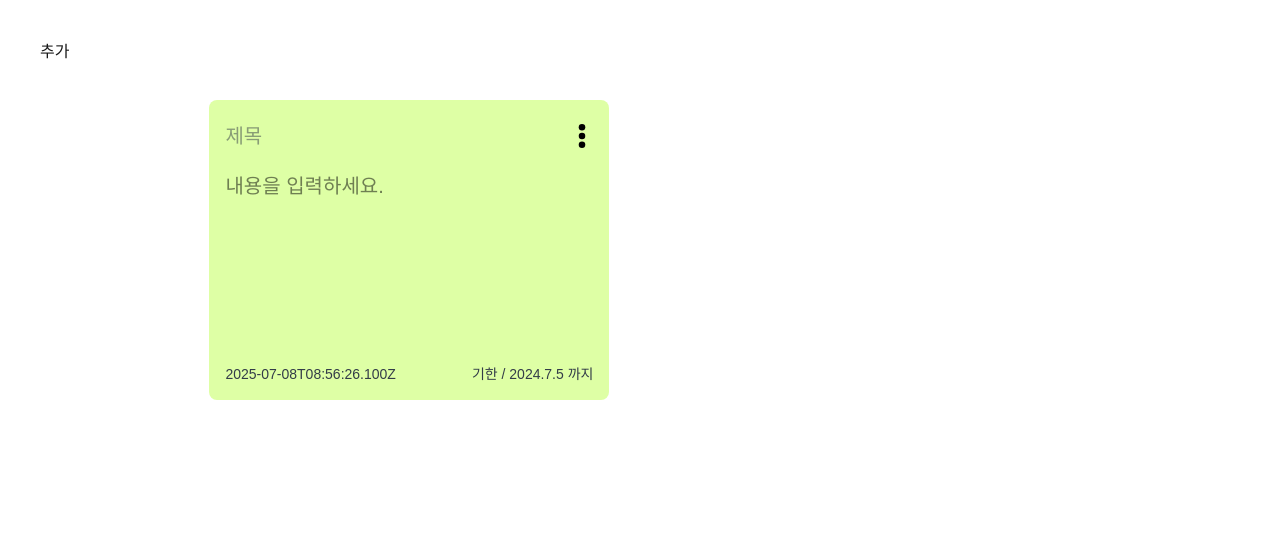
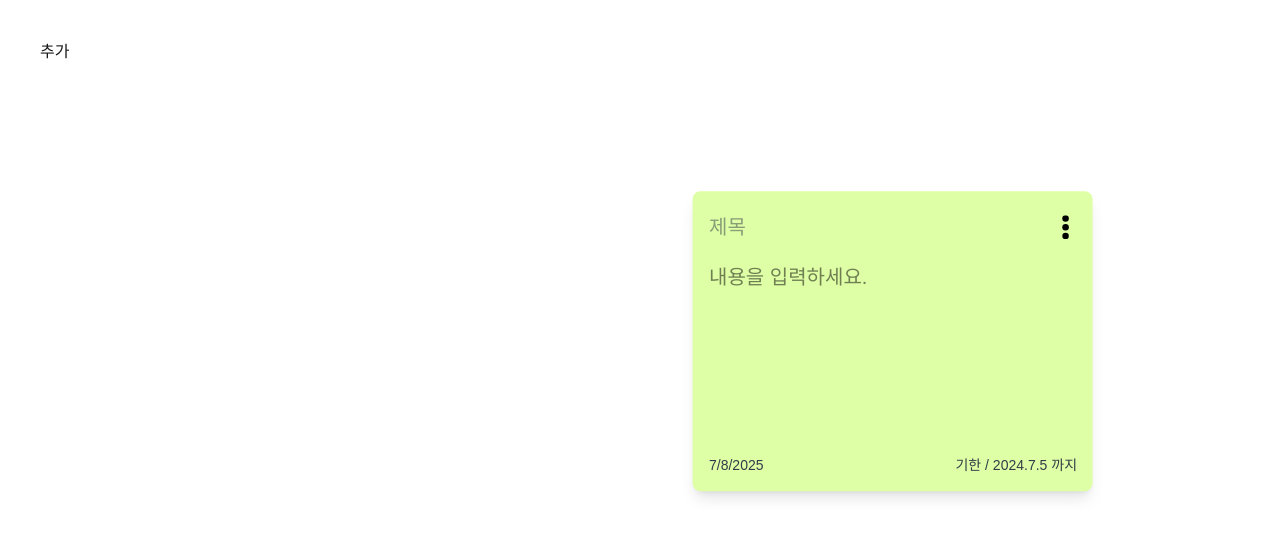
Before and after one commit to kim-jaeSeung/j-memo, a Next.js app in the folder jmemo/: page / in a window 1280 px wide. Both pictures are taken after a click on the button "추가". Shown: the top 536 px of the page. Built offline with nearby package versions, Linux system fonts and the light colour scheme.

Commit message:
feat : 메모장 드래그 로직 추가

```diff
--- a/jmemo/src/app/page.tsx
+++ b/jmemo/src/app/page.tsx
@@ -4,19 +4,23 @@ import Menu from "@/leftmenu/Menu";
 import { useSelector, useDispatch } from "react-redux";
 import { RootState, AppDispatch } from "@/store/store";
 import { addTodo } from "@/features/todos/todosSlice";
+
 export default function Home() {
   const todos = useSelector((state: RootState) => state.todos.todos);
   const dispatch = useDispatch<AppDispatch>();
+
   const handleAddTodo = () => {
-    dispatch(addTodo());
+    dispatch(addTodo()); // 매개변수 없이 호출
   };
+
   return (
     <div className="flex h-[100vh]">
       <Menu onAddTodo={handleAddTodo} />
-
-      {todos.map((todo) => (
-        <Todo key={todo.id} todo={todo} />
-      ))}
+      <div className="flex-1 relative">
+        {todos.map((todo) => (
+          <Todo key={todo.id} todo={todo} />
+        ))}
+      </div>
     </div>
   );
 }
--- /dev/null
+++ b/jmemo/src/componet/Input.tsx
@@ -0,0 +1,132 @@
+"use client";
+import React, { forwardRef, InputHTMLAttributes } from "react";
+
+interface InputProps
+  extends Omit<InputHTMLAttributes<HTMLInputElement>, "onChange"> {
+  value: string;
+  onChange: (value: string) => void;
+  placeholder?: string;
+  className?: string;
+  maxLength?: number;
+  allowedPattern?: RegExp;
+  preventXSS?: boolean;
+  trimWhitespace?: boolean;
+  validateInput?: (value: string) => boolean;
+  errorMessage?: string;
+  showError?: boolean;
+}
+
+const Input = forwardRef<HTMLInputElement, InputProps>(
+  (
+    {
+      value,
+      onChange,
+      placeholder = "",
+      className = "",
+      maxLength = 100, // 최대 길이 기본값
+      allowedPattern = /^[가-힣a-zA-Z0-9\s]*$/, // 한글, 영문, 숫자, 공백 허용
+      preventXSS = true, // XSS 방지 기본값
+      trimWhitespace = true, // 공백 제거 기본값
+      validateInput, // 커스텀 유효성 검사 함수
+      errorMessage, // 에러 메시지
+      showError = false, // 에러 메시지 표시 여부
+      ...props
+    },
+    ref
+  ) => {
+    // XSS 방지를 위한 위험한 문자 제거
+    const sanitizeInput = (input: string): string => {
+      if (!preventXSS) return input;
+
+      return input
+        .replace(/[<>'"&]/g, "") // HTML 문자 제거
+        .replace(/javascript:/gi, "") // javascript: 프로토콜 제거
+        .replace(/on\w+=/gi, ""); // 이벤트 핸들러 제거
+    };
+
+    // 입력값 유효성 검사 및 정제
+    const handleInputChange = (e: React.ChangeEvent<HTMLInputElement>) => {
+      let inputValue = e.target.value;
+
+      // 최대 길이 제한
+      if (inputValue.length > maxLength) {
+        inputValue = inputValue.slice(0, maxLength);
+      }
+
+      // XSS 방지 (먼저 처리)
+      inputValue = sanitizeInput(inputValue);
+
+      // 허용된 패턴 검사 (한글 조합 중인 경우 예외 처리)
+      if (allowedPattern && inputValue !== "") {
+        // 한글 조합 중인지 확인 (자음/모음만 있는 경우)
+        const isKoreanComposing = /^[ㄱ-ㅎㅏ-ㅣ]+$/.test(inputValue);
+
+        if (!isKoreanComposing && !allowedPattern.test(inputValue)) {
+          return; // 패턴에 맞지 않으면 입력을 막음
+        }
+      }
+
+      // 커스텀 유효성 검사
+      if (validateInput && !validateInput(inputValue) && inputValue !== "") {
+        return;
+      }
+
+      // 최종 값 전달 (onChange에서 trimWhitespace 처리)
+      onChange(inputValue);
+    };
+
+    // 포커스 아웃 시 공백 제거
+    const handleBlur = (e: React.FocusEvent<HTMLInputElement>) => {
+      if (trimWhitespace && value) {
+        const trimmedValue = value.trim();
+        if (trimmedValue !== value) {
+          onChange(trimmedValue);
+        }
+      }
+
+      // 기존 onBlur 이벤트 실행
+      if (props.onBlur) {
+        props.onBlur(e);
+      }
+    };
+
+    // 기본 클래스와 사용자 정의 클래스 결합
+    const inputClassName = `
+      outline-none block w-full text-[#333c48] text-xl bg-transparent
+      ${className}
+    `.trim();
+
+    return (
+      <div className="w-full">
+        <input
+          ref={ref}
+          type="text"
+          value={value}
+          placeholder={placeholder}
+          onChange={handleInputChange}
+          onBlur={handleBlur} // 포커스 아웃 시 trim 처리
+          className={inputClassName}
+          autoComplete="off"
+          spellCheck="false"
+          {...props}
+        />
+
+        {/* 에러 메시지 표시 */}
+        {showError && errorMessage && (
+          <p className="text-red-500 text-sm mt-1">{errorMessage}</p>
+        )}
+
+        {/* 글자 수 표시 (옵션) */}
+        {maxLength && value.length > maxLength * 0.8 && (
+          <p className="text-gray-400 text-xs text-right mt-1">
+            {value.length}/{maxLength}
+          </p>
+        )}
+      </div>
+    );
+  }
+);
+
+Input.displayName = "Input";
+
+export default Input;
--- a/jmemo/src/features/todos/Todo.tsx
+++ b/jmemo/src/features/todos/Todo.tsx
@@ -2,9 +2,9 @@
 import { useState, useRef } from "react";
 import { useDispatch } from "react-redux";
 import { AppDispatch } from "@/store/store";
-import { removeTodo, updateTodo } from "./todosSlice";
-
-import Draggable from "react-draggable";
+import { removeTodo, updateTodo, updateTodoPosition } from "./todosSlice";
+import Input from "@/componet/Input";
+import Draggable, { DraggableData, DraggableEvent } from "react-draggable";
 interface TodoProps {
   todo: {
     id: number;
@@ -28,33 +28,34 @@ function Todo({ todo }: TodoProps) {
   const handleRemove = () => {
     dispatch(removeTodo(todo.id));
   };
-  // const handleDragStop = (e: DraggableEvent, data: DraggableData) => {
-  //   dispatch(
-  //     updateTodoPosition({
-  //       id: todo.id,
-  //       position: { x: data.x, y: data.y },
-  //     })
-  //   );
-  // };
+  const handleDragStop = (e: DraggableEvent, data: DraggableData) => {
+    dispatch(
+      updateTodoPosition({
+        id: todo.id,
+        position: { x: data.x, y: data.y },
+      })
+    );
+  };
   return (
     <Draggable
       nodeRef={nodeRef}
-      handle=".drag-handle" // 드래그 핸들 지정
-      // onStop={handleDragStop}
-      defaultPosition={{ x: 100, y: 100 }} // 초기 위치
-      bounds="parent" // 부모 요소 내에서만 이동
+      defaultPosition={todo.position} // position → defaultPosition으로 변경
+      onStop={handleDragStop}
+      bounds="parent"
+      cancel="input, textarea, button, img"
     >
       <div
         ref={nodeRef}
-        className="bg-[#DEFFA5] h-[300px] w-[400px] p-4 flex flex-col rounded-lg drag-handle"
+        className="bg-[#DEFFA5] h-[300px] w-[400px] p-4 flex flex-col rounded-lg shadow-lg cursor-move absolute"
       >
         <div className="flex items-center justify-between mb-4 flex-shrink-0">
-          <input
-            type="text"
+          <Input
             value={todo.title}
-            placeholder="제목"
-            onChange={(e) => handleTitleChange(e.target.value)}
-            className="outline-none block w-full text-[#333c48] text-xl bg-transparent"
+            placeholder={"제목"}
+            onChange={handleTitleChange}
+            className={
+              "outline-none block w-full text-[#333c48] text-xl bg-transparent"
+            }
           />
           <div
             className="cursor-pointer py-2 pl-2 relative"
--- a/jmemo/src/features/todos/todosSlice.ts
+++ b/jmemo/src/features/todos/todosSlice.ts
@@ -2,12 +2,13 @@
 import { createSlice, PayloadAction } from "@reduxjs/toolkit";
 
 interface Todo {
-  id: number; // 임시: string, DB: number
+  id: number;
   title: string;
   content: string;
-  // position: { x: number; y: number };
+  position: { x: number; y: number };
   createdAt: string;
 }
+
 interface TodosState {
   todos: Todo[];
 }
@@ -15,7 +16,8 @@ interface TodosState {
 const initialState: TodosState = {
   todos: [],
 };
-let tempIdCounter = 0; // 간단한 카운터
+
+let tempIdCounter = 0;
 
 const todosSlice = createSlice({
   name: "todos",
@@ -23,15 +25,17 @@ const todosSlice = createSlice({
   reducers: {
     addTodo: (state) => {
       const newTodo: Todo = {
-        id: ++tempIdCounter, // 디비 연결 전 임시 조치
+        id: ++tempIdCounter,
         title: "",
         content: "",
-        // position: {
-        //   x: Math.random() * 200 + 100,
-        //   y: Math.random() * 200 + 100,
-        // },
-        createdAt: new Date().toISOString(),
+        position: {
+          x: Math.random() * 600 + 200, // 200~800px
+          y: Math.random() * 550 + 50, // 50~300px 고정
+        },
+        createdAt: new Date().toLocaleDateString(),
       };
+
+      console.log("고정 범위 Todo 위치:", newTodo.position);
       state.todos.push(newTodo);
     },
     removeTodo: (state, action: PayloadAction<number>) => {
@@ -40,7 +44,7 @@ const todosSlice = createSlice({
     updateTodo: (
       state,
       action: PayloadAction<{
-        id: string | number;
+        id: number;
         title?: string;
         content?: string;
       }>
@@ -55,21 +59,22 @@ const todosSlice = createSlice({
         }
       }
     },
-    // updateTodoPosition: (
-    //   state,
-    //   action: PayloadAction<{
-    //     id: number;
-    //     position: { x: number; y: number };
-    //   }>
-    // ) => {
-    //   const todo = state.todos.find((todo) => todo.id === action.payload.id);
-    //   if (todo) {
-    //     todo.position = action.payload.position;
-    //   }
-    // },
+    updateTodoPosition: (
+      state,
+      action: PayloadAction<{
+        id: number;
+        position: { x: number; y: number };
+      }>
+    ) => {
+      const todo = state.todos.find((todo) => todo.id === action.payload.id);
+      if (todo) {
+        todo.position = action.payload.position;
+      }
+    },
   },
 });
 
-export const { addTodo, removeTodo, updateTodo } = todosSlice.actions;
+export const { addTodo, removeTodo, updateTodo, updateTodoPosition } =
+  todosSlice.actions;
 export const todosReducer = todosSlice.reducer;
 export default todosSlice.reducer;
```
